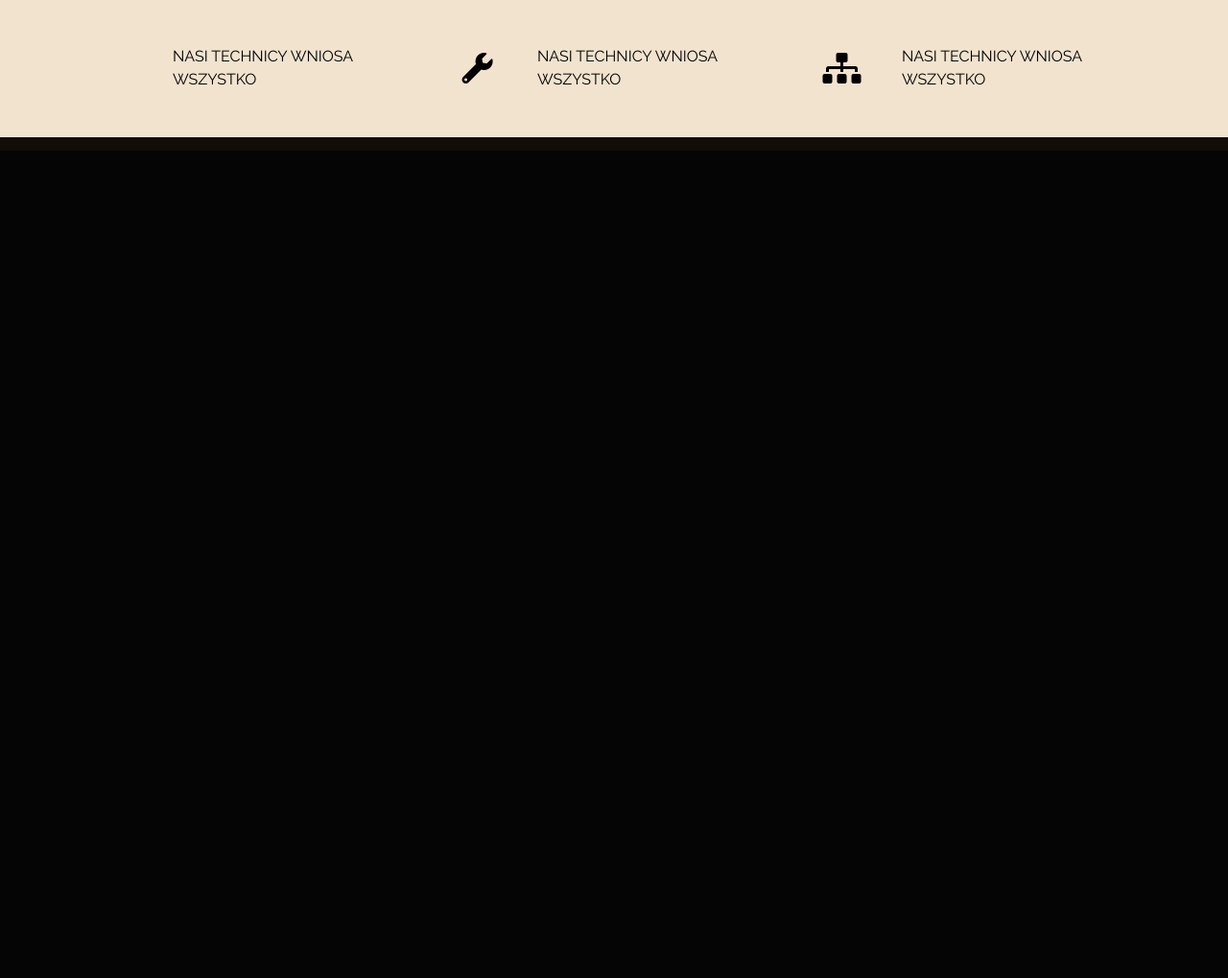
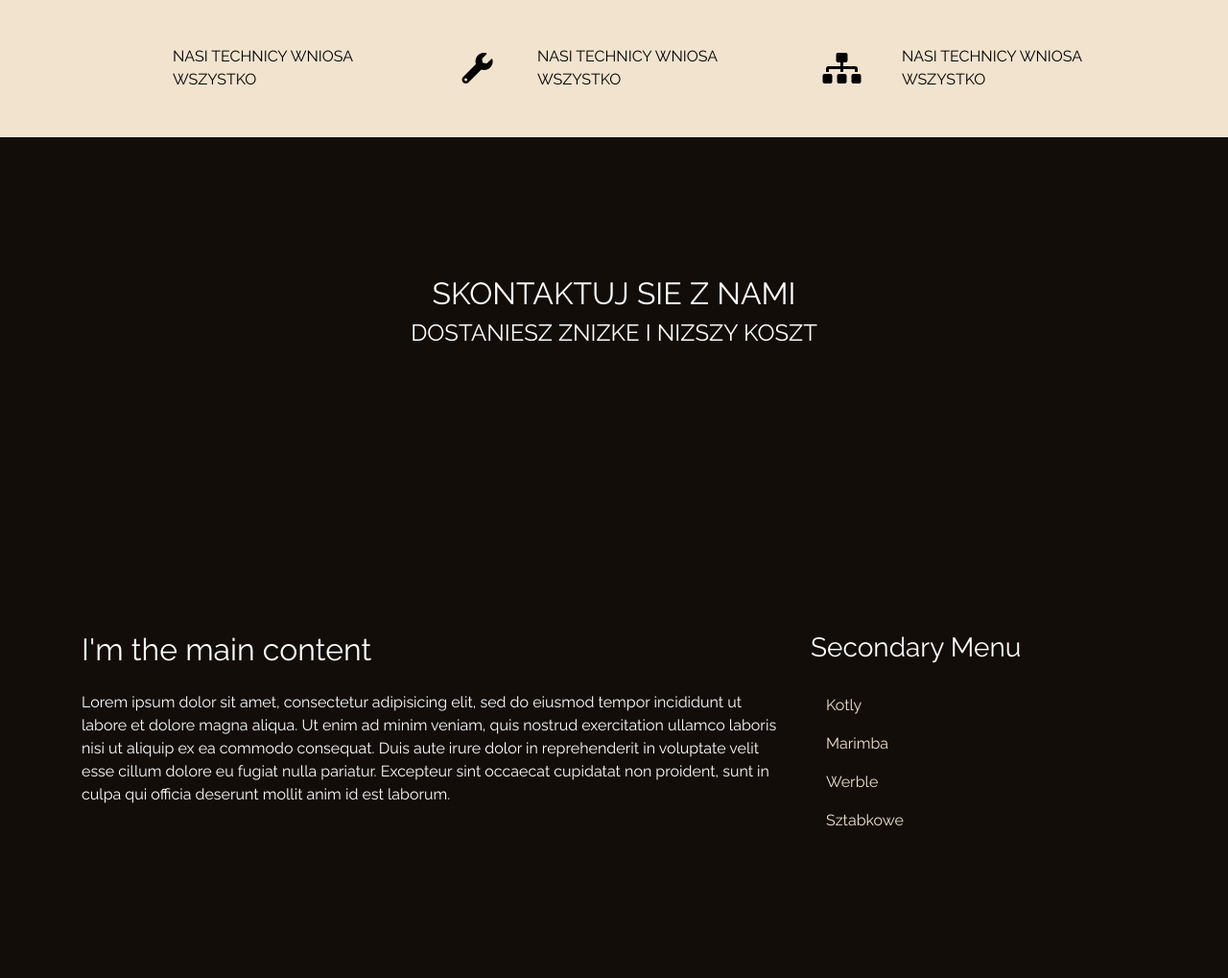
Before and after one commit to JacekDwojakPL/special-rotary-phone, a Flask app: page / in a window 1280 px wide. Shown: the part 643-1662 px from the top of the page at 96% size. Before the commit the page ends 800 px from the top, so only its background shows below. Run offline with Flask 2, Linux system fonts and the light colour scheme; some libraries are stand-ins or nearby versions.

Commit message:
start basic ajax functionality

```diff
--- /dev/null
+++ b/static/js/script.js
@@ -0,0 +1,4 @@
+$(".ajax-trigger").on('click', function (e) {
+  e.preventDefault();
+  console.log($(this).attr('id'));
+})
--- a/templates/index.html
+++ b/templates/index.html
@@ -29,8 +29,8 @@
                     <a class="nav-link dropdown-toggle active" href="#" id="navbar_dropdown" data-toggle="dropdown">Katalog</a>
                     <div class="dropdown-menu">
                       <a class="dropdown-item" href="{{ url_for('product', name='timpani') }}">Kotly</a>
-                      <a class="dropdown-item" href="#">Instrumenty sztabkowe</a>
-                      <a class="dropdown-item" href="#">Werble</a>
+                      <a class="dropdown-item" href="{{ url_for('product', name='keyboard') }}">Instrumenty sztabkowe</a>
+                      <a class="dropdown-item" href="{{ url_for('product', name='snare drum') }}">Werble</a>
                       <a class="dropdown-item" href="#">Bebny</a>
                     </div>
                   </li>
@@ -63,11 +63,46 @@
           </div>
         </div>
 
+        <div class="pt-lg-6 pb-lg-6 pt-5 pb-5">
+          <div class="container text-center">
+            <h2 class="text-uppercase">Skontaktuj sie z nami</h2>
+            <h4 class="text-uppercase">Dostaniesz znizke i nizszy koszt</h4>
+          </div>
+        </div>
 
+        <div id="join-container" class="pt-lg-6 pb-lg-6 pt-5 pb-5">
+          <div class="container text-sm-center">
+            <div class="row mt-sm-4 mt-md-0">
+              <div class="col-sm-12 col-md-8 text-center text-md-left" id="wyposazenie">
+                <h2 class="mb-4" id="instrument_name">I'm the main content</h2>
+                <p id="instrument_description">Lorem ipsum dolor sit amet, consectetur adipisicing elit, sed do eiusmod tempor incididunt ut labore et dolore magna aliqua. Ut enim ad minim veniam, quis nostrud exercitation ullamco laboris nisi ut aliquip ex ea commodo consequat. Duis aute irure dolor in reprehenderit in voluptate velit esse cillum dolore eu fugiat nulla pariatur. Excepteur sint occaecat cupidatat non proident, sunt in culpa qui officia deserunt mollit anim id est laborum.</p>
+              </div>
+            <div class="col-sm-12 col-md-4 text-center text-md-left">
+                <h3 class="mb-4">Secondary Menu</h3>
+
+                <ul class="nav flex-column nav-pills">
+                  <li class="nav-item">
+                    <a class="nav-link ajax-trigger" href="" id="timpani">Kotly</a>
+                  </li>
+                  <li class="nav-item">
+                    <a class="nav-link" href="#">Marimba</a>
+                  </li>
+                  <li class="nav-item">
+                    <a class="nav-link" href="#">Werble</a>
+                  </li>
+                  <li class="nav-item">
+                    <a class="nav-link" href="#">Sztabkowe</a>
+                  </li>
+                </ul>
+              </div>
+            </div>
+          </div>
+        </div>
         <!-- end for template "index.html" -->
         <script src="{{ url_for('static', filename='js/jquery.min.js') }}"></script>
         <script src="{{ url_for('static', filename='js/tether.min.js') }}"></script>
         <script src="{{ url_for('static', filename='js/bootstrap.min.js') }}"></script>
         <script src="{{ url_for('static', filename='js/popper.min.js') }}"></script>
+        <script src="{{ url_for('static', filename='js/script.js') }}"></script>
     </body>
 </html>
```
